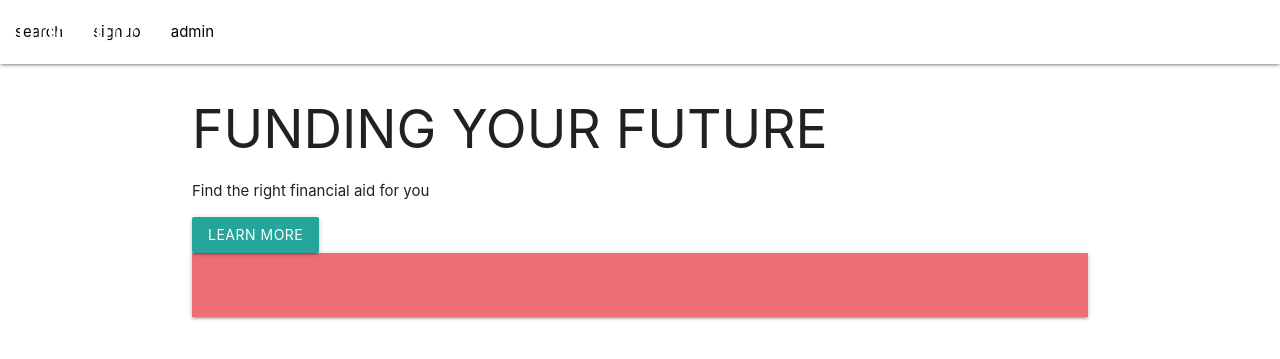
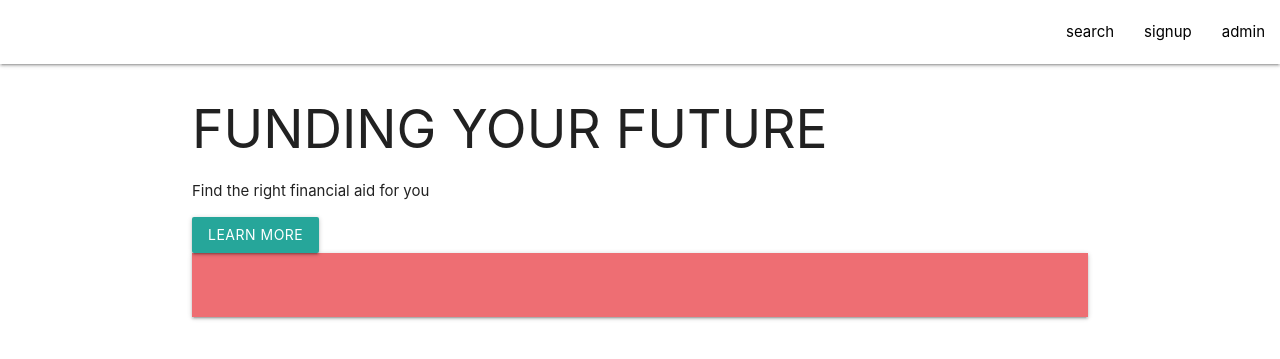
Before and after one commit to Richardson-Rayshorn/cs313-projects, a PHP site: page /fintech/index.php in a window 1280 px wide. Shown: the top 359 px of the page. Run offline with PHP 8.4, Linux system fonts and the light colour scheme.

Commit message:
designing the app

```diff
--- a/web/fintech/header.php
+++ b/web/fintech/header.php
@@ -28,7 +28,7 @@
     <nav>
       <div class="nav-wrapper white">
         <a href="#!" class="brand-logo">FundMind</a>
-        <ul id="nav-mobile" class="hide-on-med-and-down">';
+        <ul id="nav-mobile" class="right hide-on-med-and-down">';
         for($i = 0; $i < $arr_length; $i++) {
           echo '<li><a href="./';
           echo $menu_links[$i];
```
